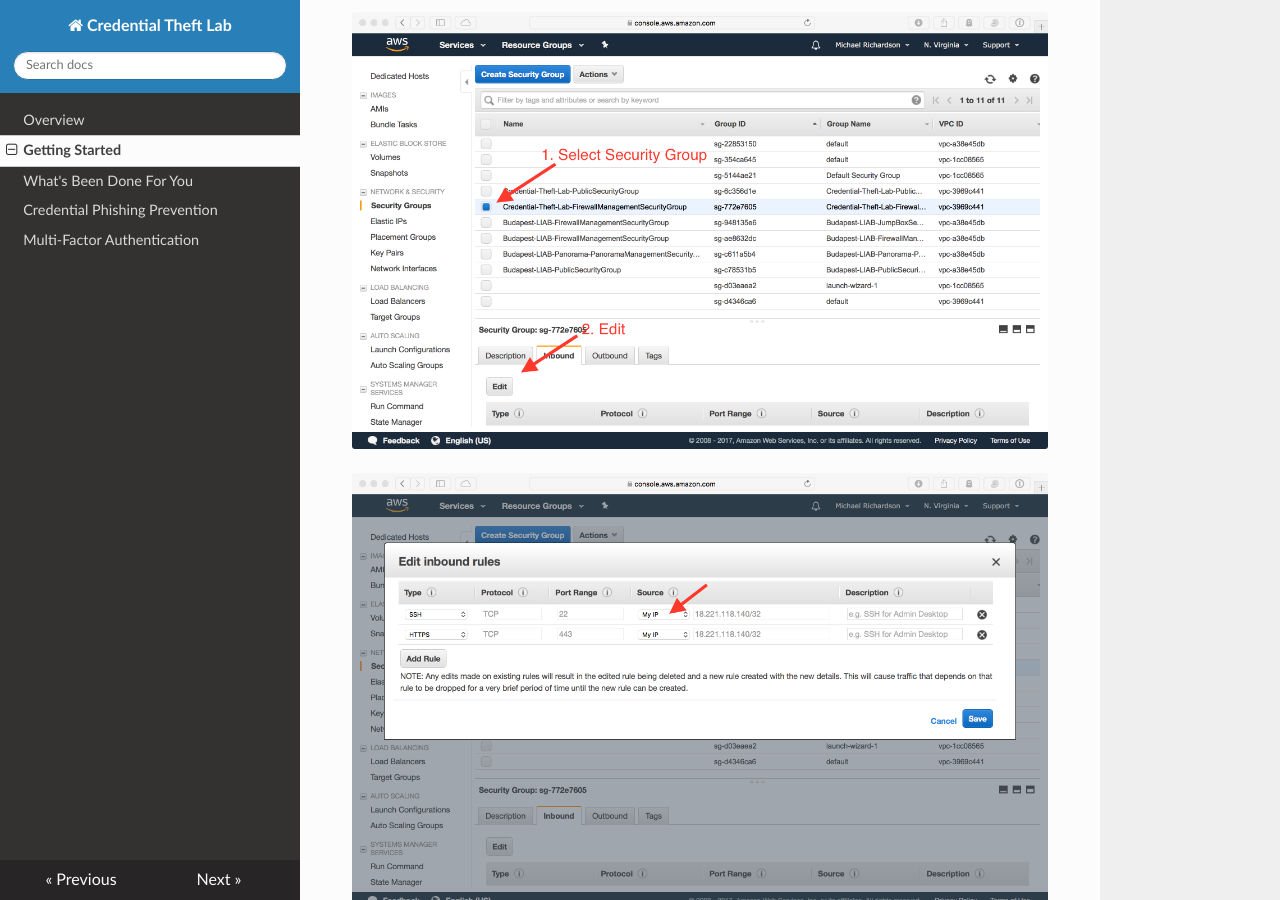
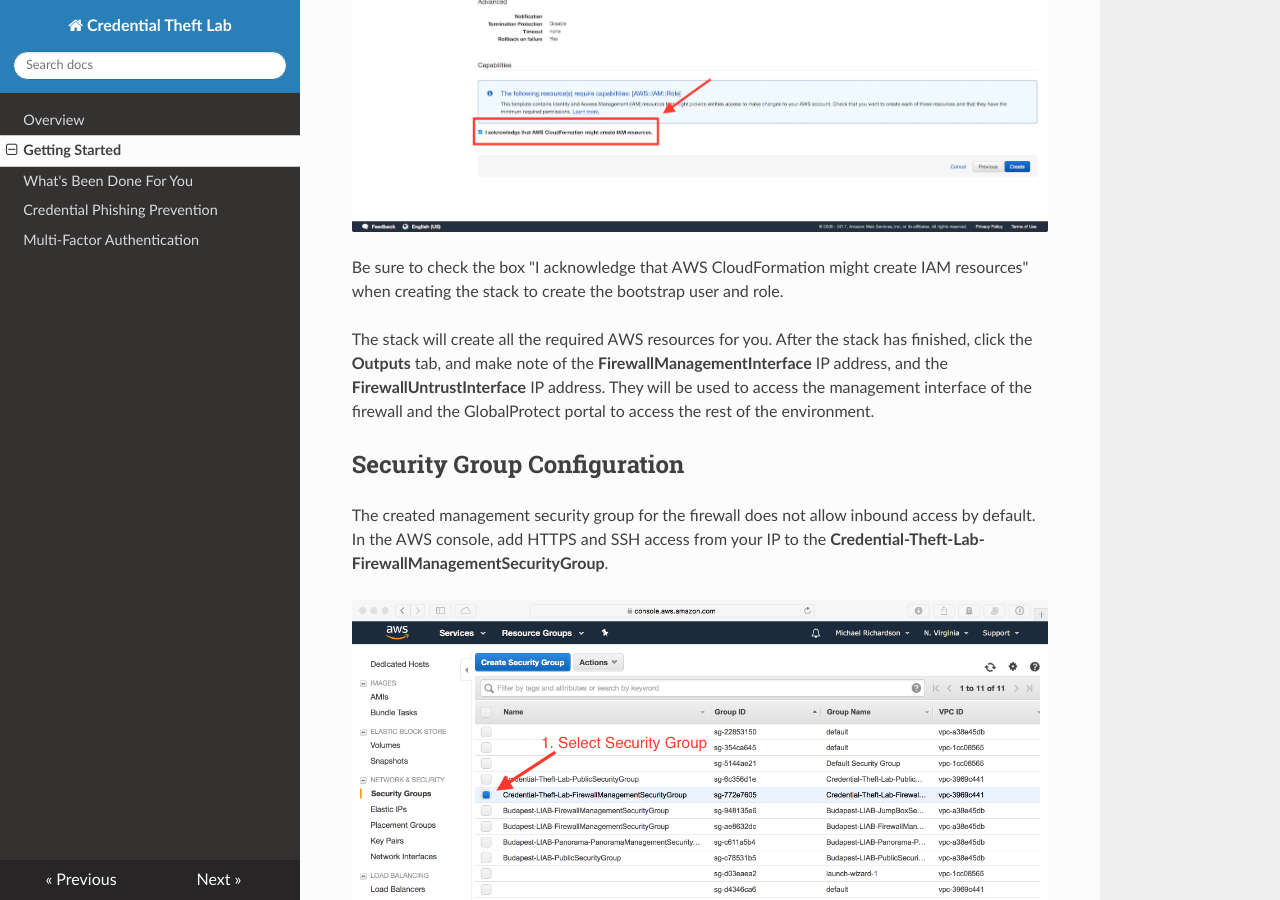
Before and after one commit to tbisaillon/credential-theft-lab, an MkDocs documentation site: the page built from docs/gettingstarted.md, in a window 1280 px wide and 900 px high, scrolled down 3023 px. Built offline with MkDocs 1.6.1, drawn with Linux system fonts in a browser that asks for light colours; nearby versions of some CDN libraries; old or Windows-style settings are respelled for this version of MkDocs.

Commit message:
Added IAM section.

```diff
--- a/docs/gettingstarted.md
+++ b/docs/gettingstarted.md
@@ -40,6 +40,11 @@
 contains the initial configuration for the firewall (located ``here`` for reference), and the
 KeyName dropdown should be used to select the SSH key pair you want to log into the firewall
 initially.
+
+![Create Stack](img/create_stack.png)
+
+Be sure to check the box "I acknowledge that AWS CloudFormation might create IAM resources" when
+creating the stack to create the bootstrap user and role.
 
 The stack will create all the required AWS resources for you.  After the stack has finished, click
 the **Outputs** tab, and make note of the **FirewallManagementInterface** IP address, and the
```
Also changed, not shown: docs/img/create_stack.png (added).
